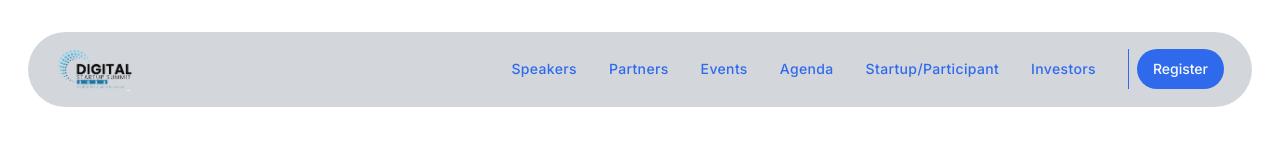
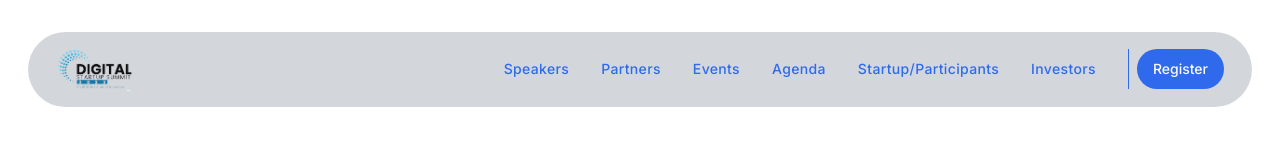
Before and after one commit to sivangbagri/summit, a Next.js app: page / in a window 1280 px wide. Shown: the top 160 px of the page. Built offline with nearby package versions, Linux system fonts and the light colour scheme.

Commit message:
Fixed Navbar

```diff
--- a/components/main-nav.tsx
+++ b/components/main-nav.tsx
@@ -54,7 +54,7 @@ const nav = [
     link: "/agenda",
   },
   {
-    name:"Startup/Participant",
+    name:"Startup/Participants",
     link:""
   },
   {
```
